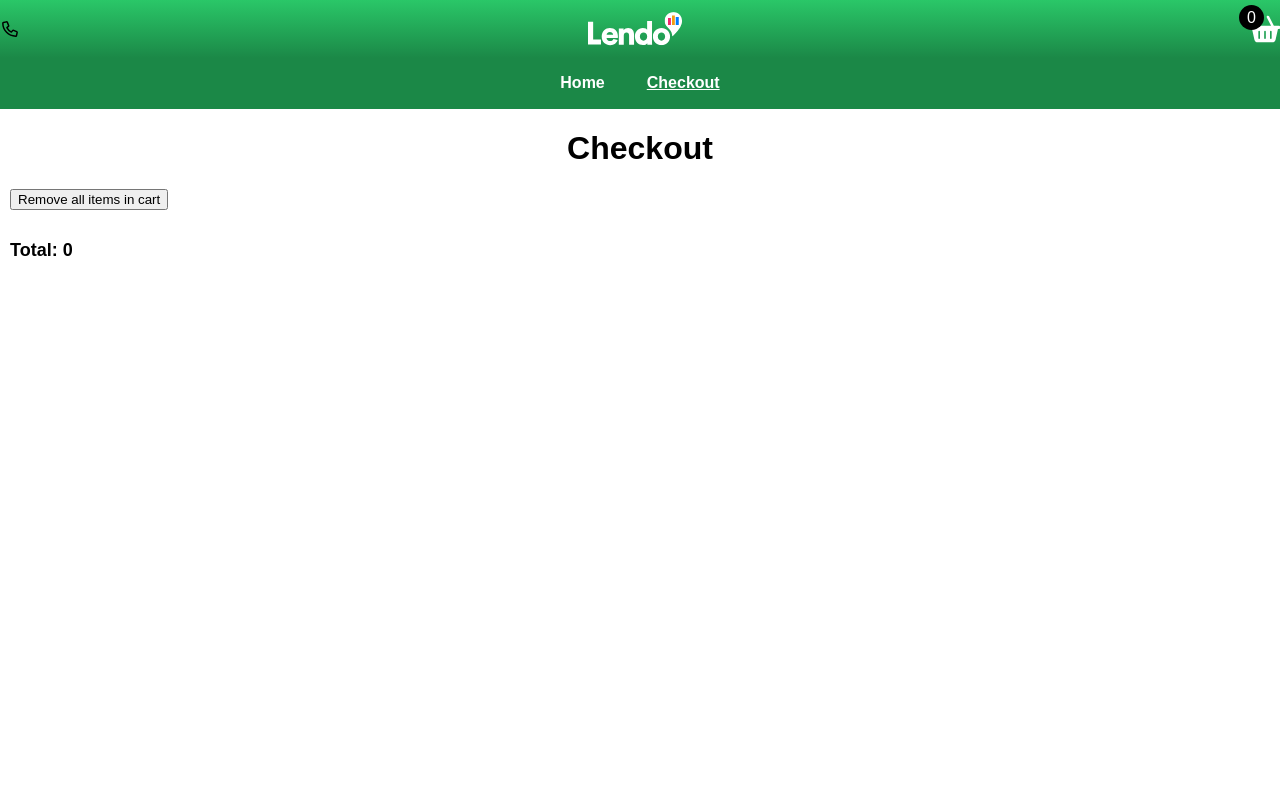
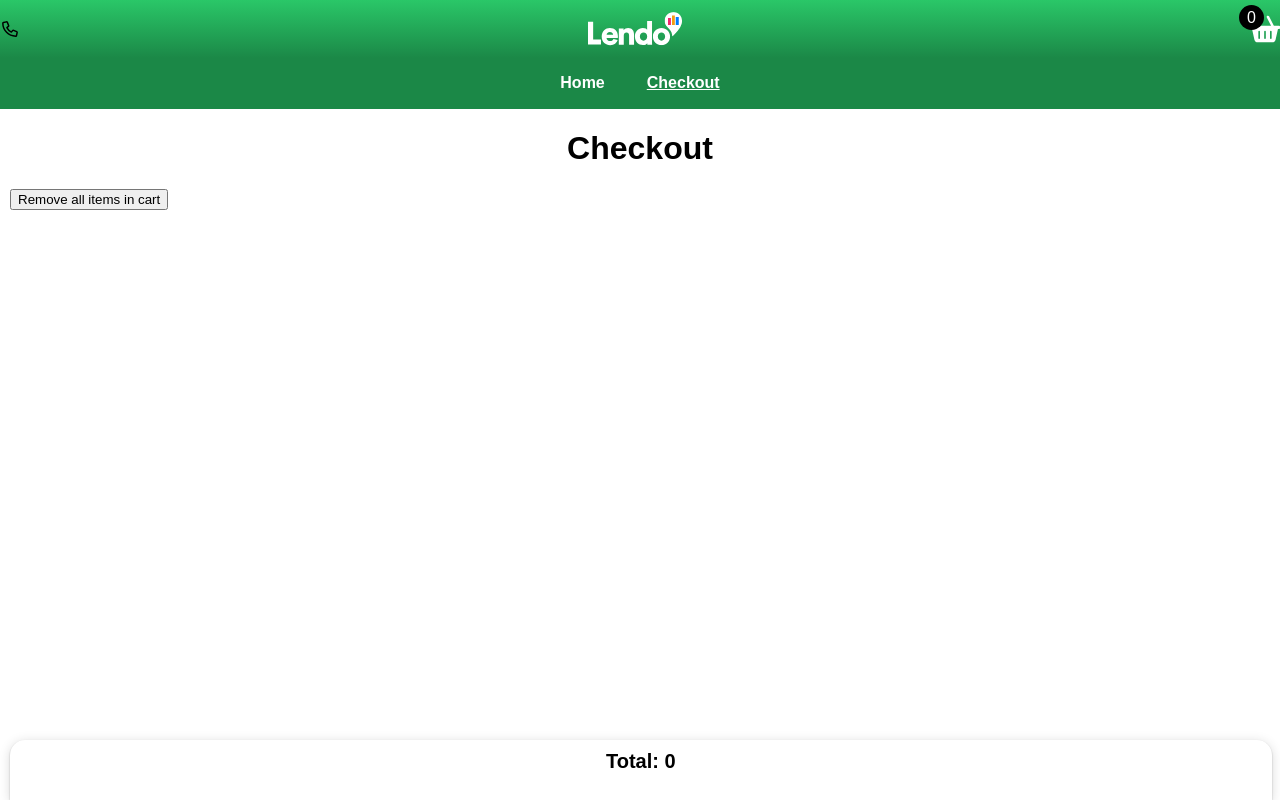
Before and after one commit to daugz/Lendo-assignment, a React (Vite) app: page /checkout in a window 1280 px wide. Built offline with nearby package versions, Linux system fonts and the light colour scheme.

Commit message:
style: fix the css for the total bar on checkout page

```diff
--- a/src/pages/CheckoutPage.tsx
+++ b/src/pages/CheckoutPage.tsx
@@ -50,8 +50,10 @@ export const CheckoutPage: FC<CheckoutPage> = ({
           );
         })}
       </div>
-      <div>
-        <div className={styles.total}>Total: {getTotal()}</div>
+      <div className={styles.totalWrapper}>
+        <div className={styles.totalContainer}>
+          <div className={styles.total}>Total: {getTotal()}</div>
+        </div>
       </div>
     </div>
   );
--- a/src/pages/checkoutPage.module.css
+++ b/src/pages/checkoutPage.module.css
@@ -31,6 +31,7 @@
 .container {
   padding-left: 10px;
   padding-right: 10px;
+  padding-bottom: 70px;
 }
 
 .imageContainer {
@@ -146,7 +147,31 @@
 }
 
 /*Total*/
+
+.test {
+  display: flex;
+  width: 100%;
+  position: relative;
+  justify-content: center;
+  height: 30px;
+}
+
+.totalWrapper {
+  padding-top: 10px;
+  padding-bottom: 20px;
+  position: fixed;
+  bottom: 0;
+  /* right: 7px; */
+  background-color: white;
+  width: 97%;
+  height: 30px;
+  border-radius: 15px 15px 0 0;
+  padding-left: 10px;
+  padding-right: 10px;
+  box-shadow: 0 2px 12px 0 #00000026, 0 1px 2px 0 #00000040;
+}
 .total {
-  font-size: 18px;
+  font-size: 20px;
   font-weight: 600;
+  text-align: center;
 }
```
